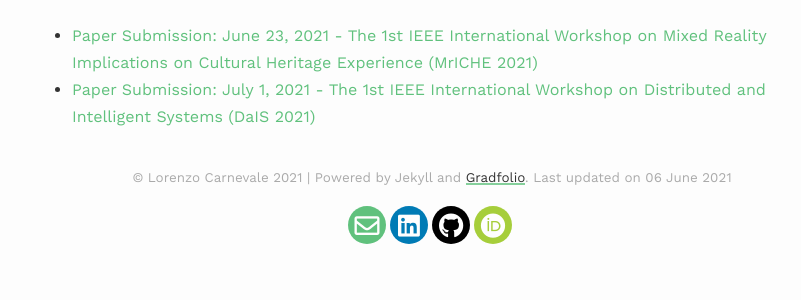
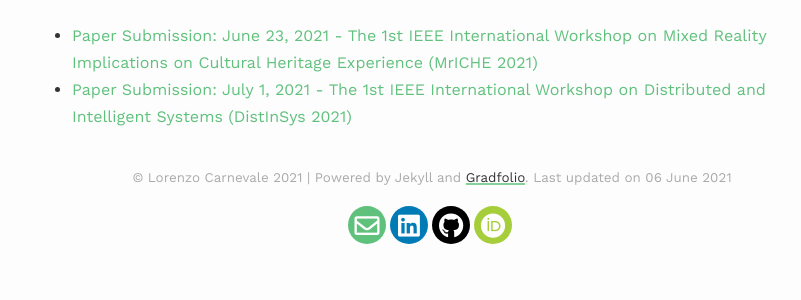
Before and after one commit to lcarnevale/lcarnevale.github.io, a Jekyll site: the page built from _pages/calls.md, in a window 1280 px wide. Shown: the part 407-707 px from the top of the page, without its empty margins (208-1009 px from the left). Built offline with Jekyll 4.4.1, drawn with Linux system fonts in a browser that asks for light colours; nearby versions of some CDN libraries; our own code applies the rules of GitHub Pages for plain Markdown files.

Commit message:
change DaIS conference name to DistInSys

```diff
--- a/_pages/calls.md
+++ b/_pages/calls.md
@@ -13,4 +13,4 @@ published: true
 
 ## Workshops
 - [Paper Submission: June 23, 2021 - The 1st IEEE International Workshop on Mixed Reality Implications on Cultural Heritage Experience (MrICHE 2021)](https://fcrlab.unime.it/calls/mriche2021)
-- [Paper Submission: July 1, 2021 - The 1st IEEE International Workshop on Distributed and Intelligent Systems (DaIS 2021)](https://fcrlab.unime.it/calls/dais2021)
+- [Paper Submission: July 1, 2021 - The 1st IEEE International Workshop on Distributed and Intelligent Systems (DistInSys 2021)](https://fcrlab.unime.it/calls/distinsys2021)
```
